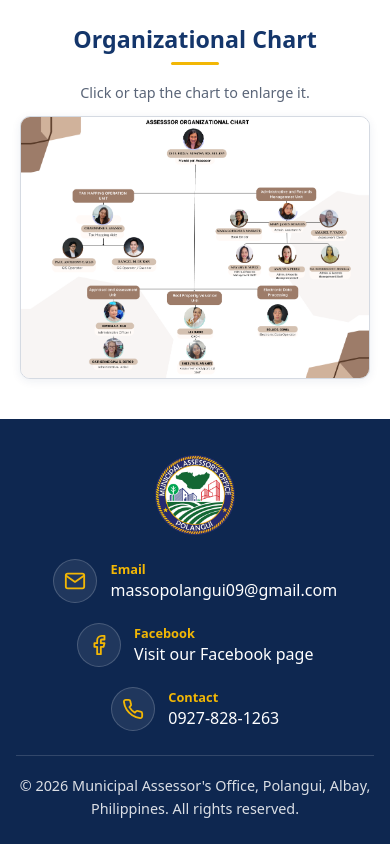
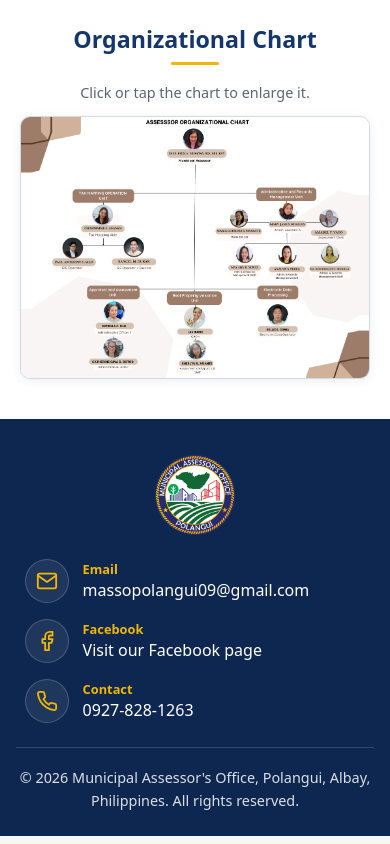
Before and after one commit to rancelmduran/Assessors-System, a Next.js app: page / in a window 390 px wide. Shown: the part 3571-4415 px from the top of the page. Built offline with nearby package versions, Linux system fonts and the light colour scheme.

Commit message:
Finalize Phase 1 website updates

```diff
--- a/app/globals.css
+++ b/app/globals.css
@@ -596,9 +596,10 @@ header.is-scrolled::before { background-color: rgba(14,39,80,.95); }
     -webkit-backdrop-filter: blur(16px) saturate(160%);
     backdrop-filter: blur(16px) saturate(160%);
     transform: translateX(-50%);
-    transition: transform .35s ease, opacity .3s ease, visibility .35s;
+    transition: transform .4s cubic-bezier(.4, 0, .2, 1), visibility 0s linear 0s;
   }
-  .dock.is-hidden { opacity: 0; visibility: hidden; pointer-events: none; transform: translate(-50%, calc(100% + env(safe-area-inset-bottom, 0px) + 1.5rem)); }
+  /* Slides fully off the bottom edge (no fade); visibility flips only after the slide finishes */
+  .dock.is-hidden { visibility: hidden; pointer-events: none; transform: translate(-50%, calc(100% + env(safe-area-inset-bottom, 0px) + 1.5rem)); transition: transform .4s cubic-bezier(.4, 0, .2, 1), visibility 0s linear .4s; }
   .dock a {
     position: relative;
     flex: 0 1 44px;
@@ -641,7 +642,7 @@ header.is-scrolled::before { background-color: rgba(14,39,80,.95); }
 
   /* Keep the scroll-to-top button clear of the dock */
   .to-top, .to-top:hover { bottom: calc(max(.75rem, env(safe-area-inset-bottom)) + 4.25rem); }
-  .to-top { transition: opacity .25s ease, transform .25s ease, visibility .25s, background-color .2s ease, bottom .35s ease; }
+  .to-top { transition: opacity .25s ease, transform .25s ease, visibility .25s, background-color .2s ease, bottom .4s cubic-bezier(.4, 0, .2, 1); }
   html.dock-hidden .to-top, html.dock-hidden .to-top:hover { bottom: max(.75rem, env(safe-area-inset-bottom)); }
 }
 @supports not ((backdrop-filter: blur(1px)) or (-webkit-backdrop-filter: blur(1px))) {
@@ -651,5 +652,12 @@ header.is-scrolled::before { background-color: rgba(14,39,80,.95); }
   .dock { background: var(--blue-dark); -webkit-backdrop-filter: none; backdrop-filter: none; }
 }
 @media (prefers-reduced-motion: reduce) {
-  .dock, .dock a, .dock a::after, .to-top { transition: none !important; }
+  .dock, .dock.is-hidden, .dock a, .dock a::after, .to-top { transition: none !important; }
 }
+
+/* Mobile footer: one aligned column, same structure for Email / Facebook / Contact (desktop unchanged) */
+@media (max-width: 760px) {
+  .footer-contact { grid-template-columns: minmax(0, 1fr); justify-items: stretch; gap: 1rem; width: 100%; max-width: 340px; margin-inline: auto; }
+  .footer-contact li { justify-content: flex-start; }
+  .footer-item { flex: 1 1 auto; min-width: 0; }
+}
```
